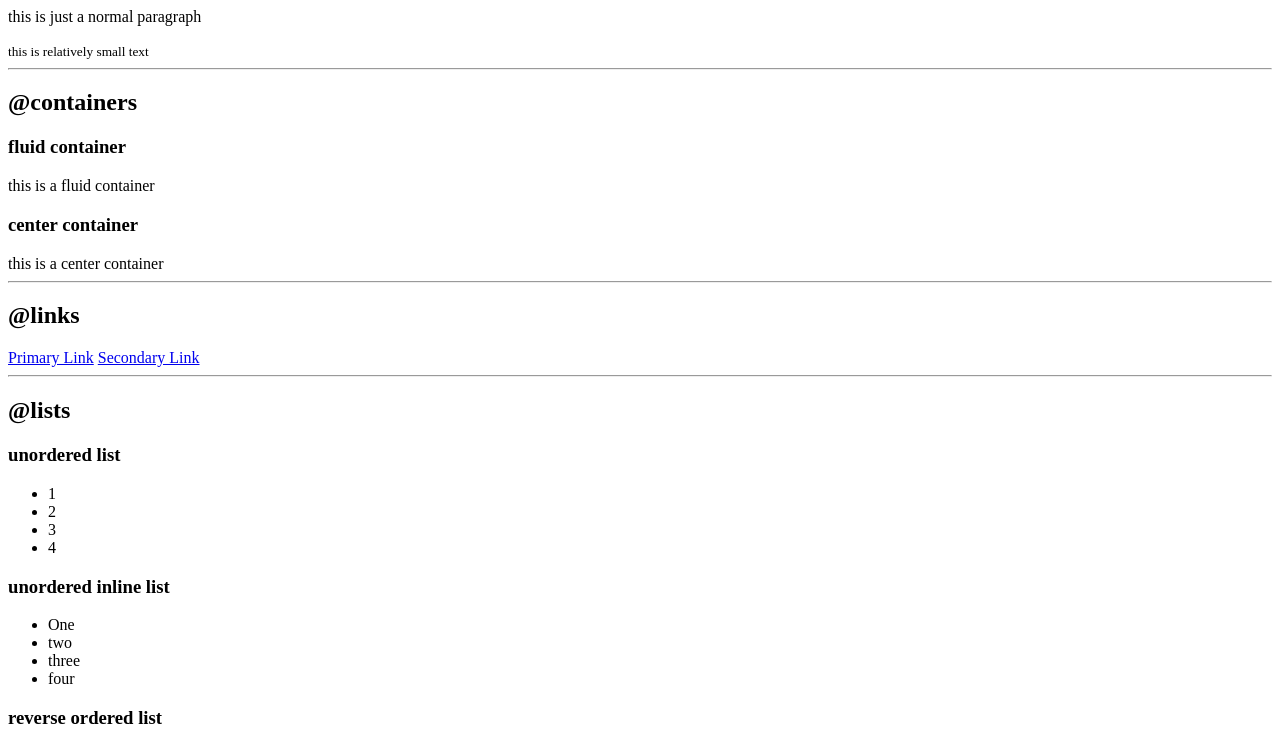
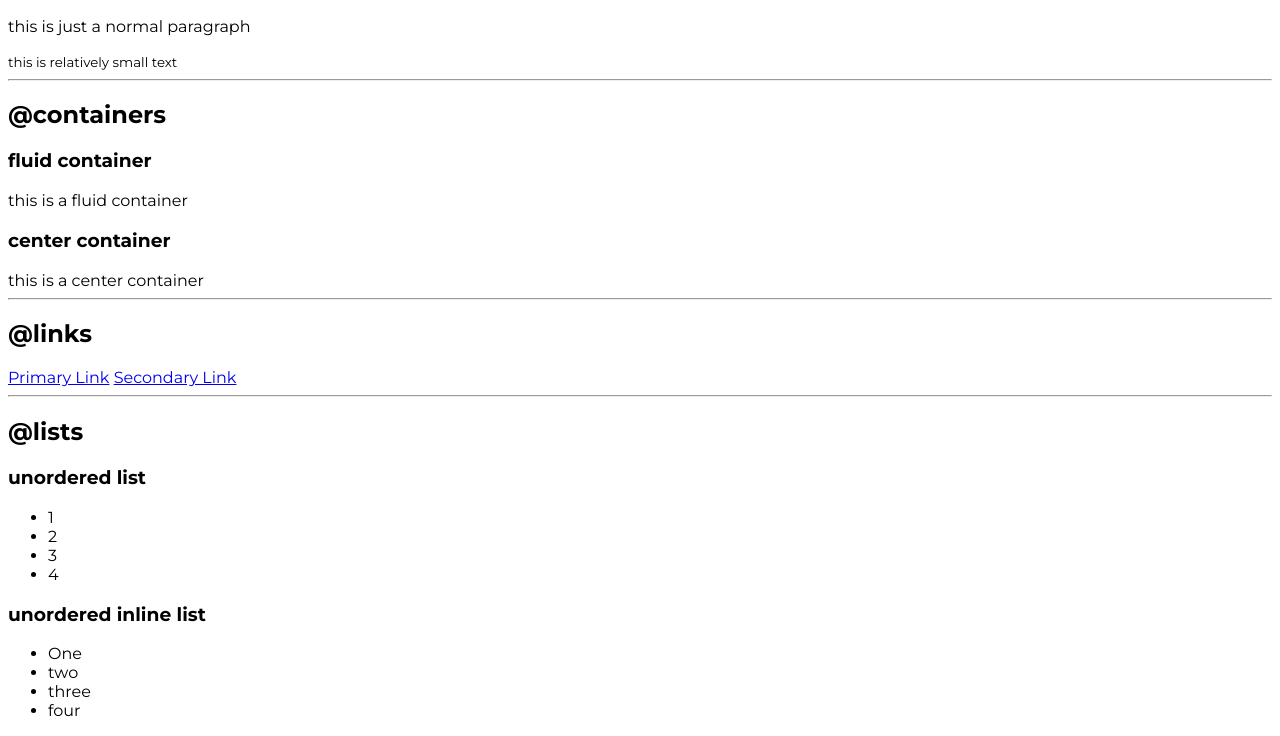
Before and after one commit to nikcorleone13/neogcamp-potfolio-website, a plain HTML site: page index.html in a window 1280 px wide. Shown: the part 282-1018 px from the top of the page. Drawn offline with Linux system fonts and the light colour scheme.

Commit message:
styling changes

```diff
--- a/index.html
+++ b/index.html
@@ -6,6 +6,13 @@
     <meta http-equiv="X-UA-Compatible" content="IE=edge">
     <meta name="viewport" content="width=device-width, initial-scale=1.0">
     <title>Component Library</title>
+    <!-- CSS way 1: style tag -->
+    <!-- <style>
+        body{
+            color:green;
+        }
+    </style> -->
+    <link href="styles.css" rel="stylesheet" />
 </head>
 
 <body>
```
